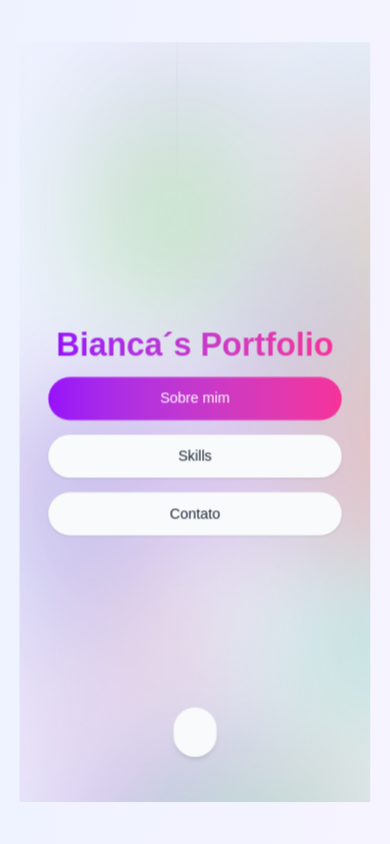
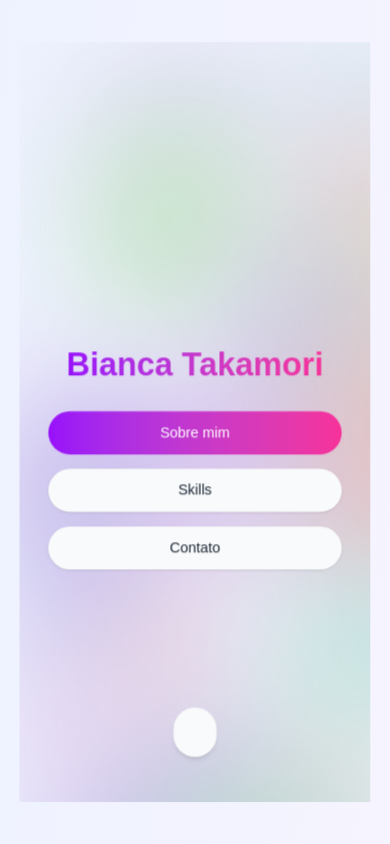
Before and after one commit to bitakamori/portfolio, a Next.js app: page / in a window 390 px wide. Shown: the top 844 px of the page. Built offline with nearby package versions, Linux system fonts and the light colour scheme; some icons are missing.

Commit message:
change name

```diff
--- a/app/page.tsx
+++ b/app/page.tsx
@@ -268,16 +268,16 @@ export default function PortfolioPage() {
           </div>
         </div>
 
-        <div className="mb-15 sm:mb-0 container mx-auto px-4 sm:px-6 relative z-10">
+        <div className="container mx-auto px-4 sm:px-6 relative z-10">
           <div className="text-center">
             <motion.h1
               initial={{ opacity: 0, y: 20 }}
               animate={{ opacity: 1, y: 0 }}
               transition={{ duration: 0.5, delay: 0.3 }}
-              className="text-4xl sm:text-5xl md:text-6xl font-bold mb-4"
+              className="text-4xl sm:text-5xl md:text-6xl font-bold mb-8"
             >
-              <span className="bg-gradient-to-r from-purple-600 to-pink-500 text-transparent bg-clip-text">
-                Bianca´s Portfolio
+              <span className=" bg-gradient-to-r from-purple-600 to-pink-500 text-transparent bg-clip-text">
+                Bianca Takamori
               </span>
             </motion.h1>
             <motion.div
```
